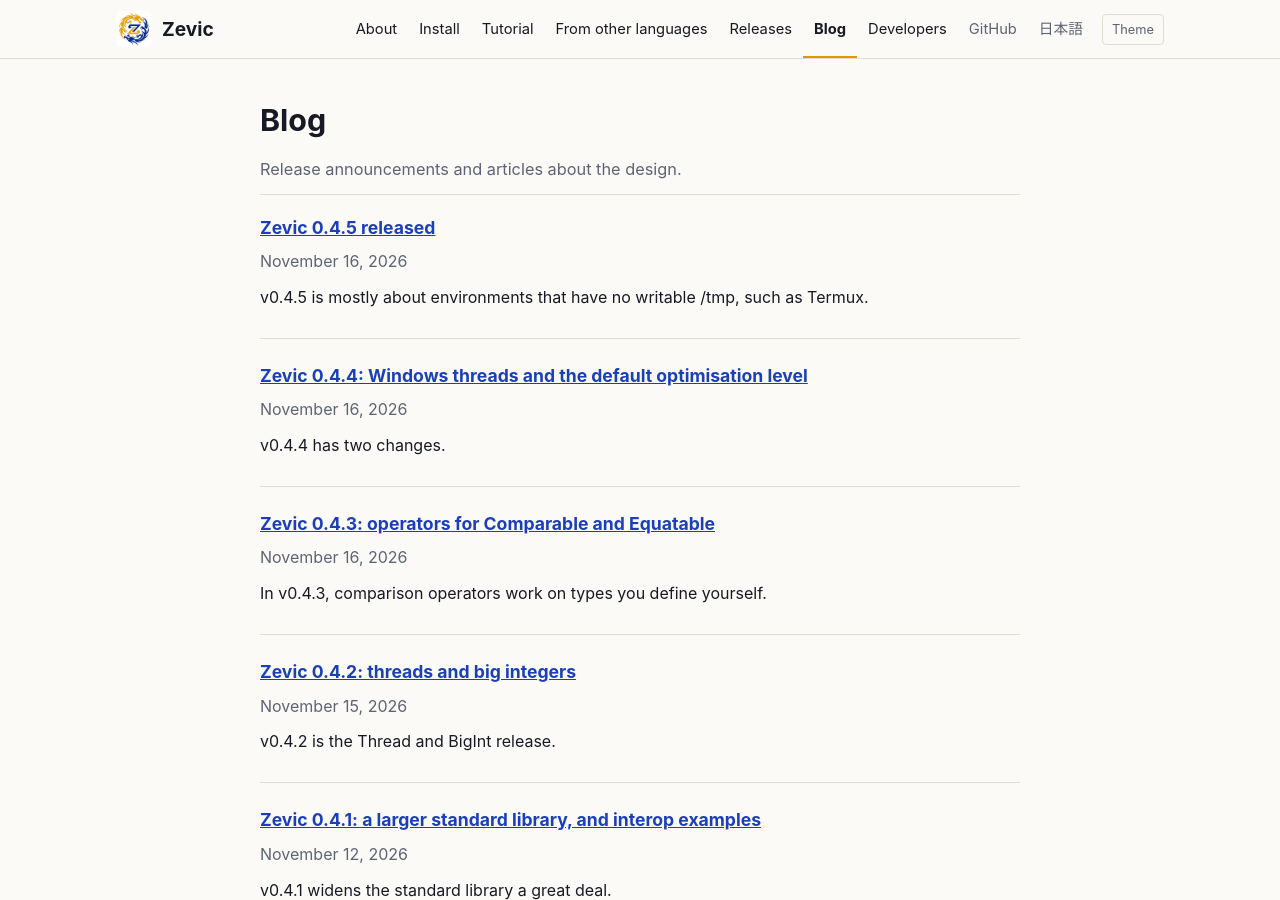
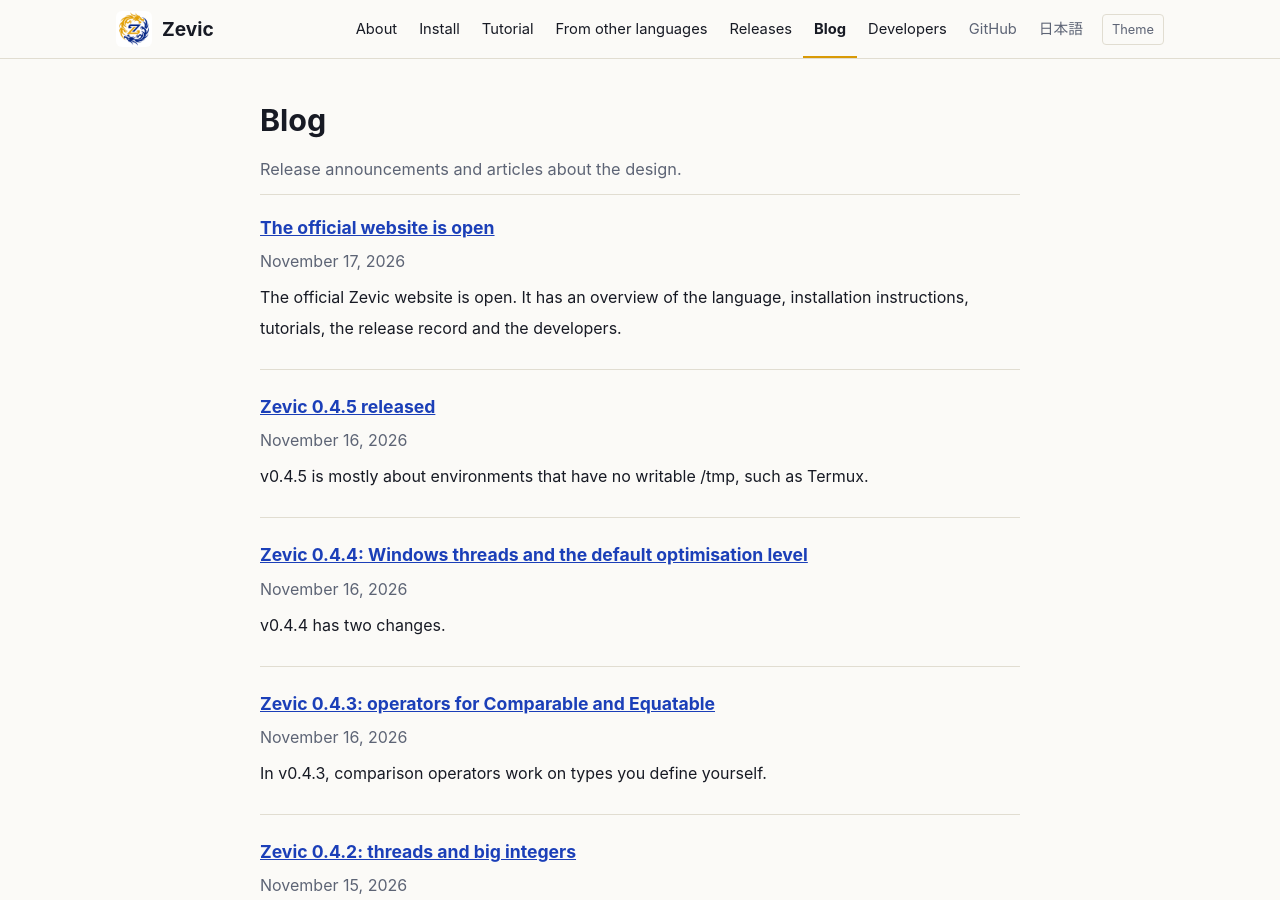
Before and after one commit to zevic-lang/zevic-lang.github.io, a Jekyll site: the page built from en/blog/index.html, in a window 1280 px wide and 900 px high. Built offline with Jekyll 4.4.1, drawn with Linux system fonts in a browser that asks for light colours.

Commit message:
EN blog: The official website is open
Co-Authored-By: Claude Sonnet 5.5 <noreply@anthropic.com>
Claude-Session: https://claude.ai/code/session_01ELZTNY1DqdJybfLUMAn58m

```diff
--- a/_posts/2026-11-17-website-launch.md
+++ b/_posts/2026-11-17-website-launch.md
@@ -1,5 +1,6 @@
 ---
 title: "公式サイトを公開しました"
+alt: /en/blog/2026/11/17/website-launch/
 ---
 Zevic の公式サイトを公開しました。言語の概要、インストール方法、入門、リリースの記録、開発者の紹介を載せています。
 
--- /dev/null
+++ b/_posts/en/2026-11-17-website-launch.md
@@ -0,0 +1,11 @@
+---
+title: "The official website is open"
+alt: /blog/2026/11/17/website-launch/
+---
+The official Zevic website is open. It has an overview of the language, installation instructions, tutorials, the release record and the developers.
+
+- New to programming? Start with the [tutorial](/en/start/)
+- Already using another language? Read [Coming from other languages](/en/from-other-languages/)
+- The latest release is [v0.4.5](/en/releases/#v0.4.5)
+
+The source of the site is in [zevic-lang.github.io](https://github.com/zevic-lang/zevic-lang.github.io). If something is wrong or hard to follow, please tell us in an issue.
```
